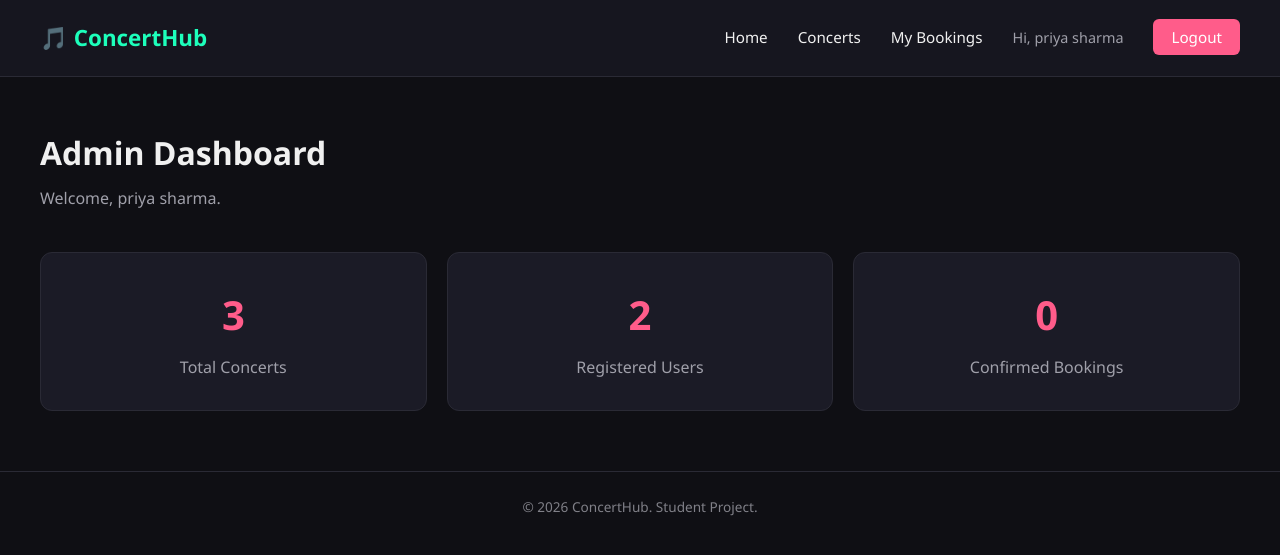
After one commit to saeeg-zenn/concert-booking-system, a Flask app: page /admin in a window 1280 px wide. The commit adds this page. Shown: the top 555 px of the page. Run offline with Flask 3, Linux system fonts and the light colour scheme; a user stored in the database is signed in; data comes from the database, SQL or seed files in the repository; both versions use the stored data as it was after the commit.

Commit message:
Stage 9: Admin authorization (role-based), admin dashboard with live stats

```diff
--- a/app.py
+++ b/app.py
@@ -12,6 +12,8 @@ def get_db_connection():
     connection = sqlite3.connect('database/database.db')
     connection.row_factory = sqlite3.Row  # lets us access columns by name, not just by position
     return connection
+def is_admin():
+    return session.get('user_role') == 'admin'
 
 
 @app.route('/')
@@ -49,6 +51,7 @@ def login():
         # If we reach here, the email exists AND the password is correct.
         session['user_id'] = user['id']
         session['user_name'] = user['name']
+        session['user_role'] = user['role']
 
         return redirect(url_for('home'))
 
@@ -247,5 +250,26 @@ def cancel_booking(booking_id):
 
     return redirect(url_for('my_bookings'))
 
+@app.route('/admin')
+def admin_dashboard():
+    if 'user_id' not in session:
+        return redirect(url_for('login'))
+
+    if not is_admin():
+        return "You do not have permission to access this page.", 403
+
+    connection = get_db_connection()
+
+    total_concerts = connection.execute('SELECT COUNT(*) FROM concerts').fetchone()[0]
+    total_users = connection.execute('SELECT COUNT(*) FROM users').fetchone()[0]
+    total_bookings = connection.execute("SELECT COUNT(*) FROM bookings WHERE status = 'confirmed'").fetchone()[0]
+
+    connection.close()
+
+    return render_template('admin.html',
+                            total_concerts=total_concerts,
+                            total_users=total_users,
+                            total_bookings=total_bookings)
+
 if __name__ == '__main__':
     app.run(debug=True)
--- a/static/css/style.css
+++ b/static/css/style.css
@@ -514,3 +514,29 @@ body {
     background-color: #ff5c8a;
     color: #fff;
 }
+
+.admin-stats {
+    padding: 20px 40px 60px;
+    display: grid;
+    grid-template-columns: repeat(auto-fit, minmax(200px, 1fr));
+    gap: 20px;
+}
+
+.stat-card {
+    background-color: #1b1b26;
+    border: 1px solid #2a2a35;
+    border-radius: 12px;
+    padding: 30px;
+    text-align: center;
+}
+
+.stat-number {
+    font-size: 2.5rem;
+    font-weight: bold;
+    color: #ff5c8a;
+}
+
+.stat-label {
+    color: #a0a0aa;
+    margin-top: 8px;
+}
--- /dev/null
+++ b/templates/admin.html
@@ -0,0 +1,27 @@
+{% extends "base.html" %}
+
+{% block title %}Admin Dashboard - ConcertHub{% endblock %}
+
+{% block content %}
+
+    <section class="page-header">
+        <h1>Admin Dashboard</h1>
+        <p>Welcome, {{ session.user_name }}.</p>
+    </section>
+
+    <section class="admin-stats">
+        <div class="stat-card">
+            <p class="stat-number">{{ total_concerts }}</p>
+            <p class="stat-label">Total Concerts</p>
+        </div>
+        <div class="stat-card">
+            <p class="stat-number">{{ total_users }}</p>
+            <p class="stat-label">Registered Users</p>
+        </div>
+        <div class="stat-card">
+            <p class="stat-number">{{ total_bookings }}</p>
+            <p class="stat-label">Confirmed Bookings</p>
+        </div>
+    </section>
+
+{% endblock %}
```
Also changed, not shown: database/database.db.
